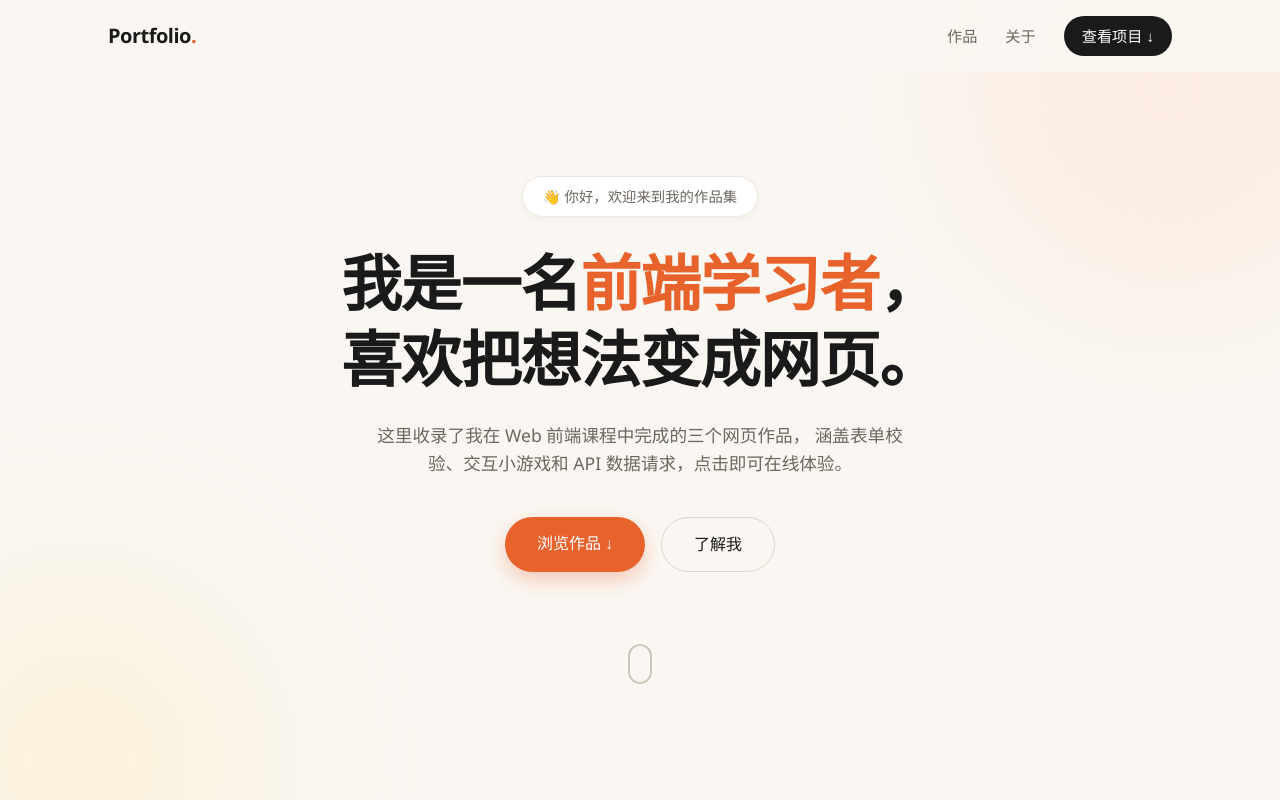
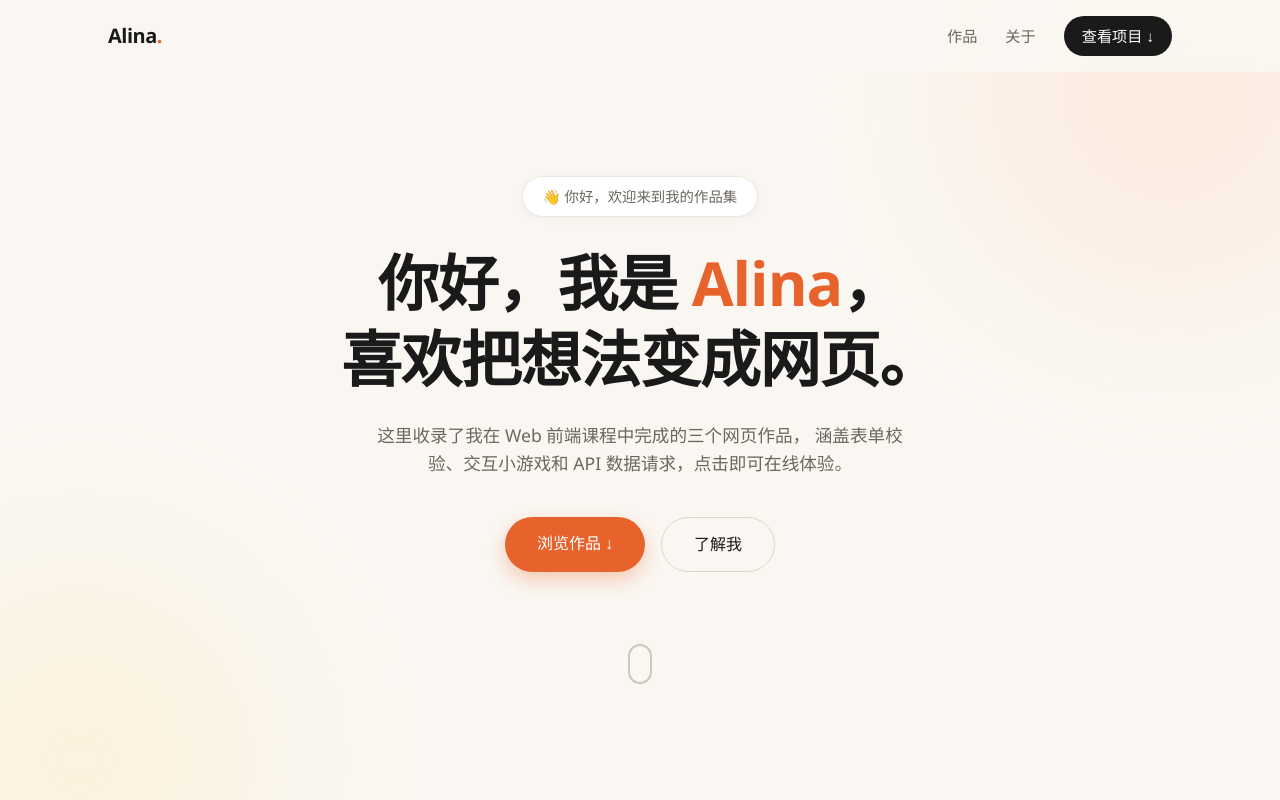
Before and after one commit to Alinaaa678/Alinaaa678.github.io, a plain HTML site: page index.html in a window 1280 px wide. Shown: the top 800 px of the page. Drawn offline with Linux system fonts and the light colour scheme.

Commit message:
Hero 与标题署名为 Alina

```diff
--- a/index.html
+++ b/index.html
@@ -3,7 +3,7 @@
 <head>
   <meta charset="UTF-8" />
   <meta name="viewport" content="width=device-width, initial-scale=1.0" />
-  <title>前端网页作品集</title>
+  <title>Alina 的前端网页作品集</title>
   <link rel="stylesheet" href="style.css" />
 </head>
 <body>
@@ -11,7 +11,7 @@
   <!-- ===== 顶部导航 ===== -->
   <nav class="nav" id="nav">
     <div class="nav-inner">
-      <a class="logo" href="#top">Portfolio<span>.</span></a>
+      <a class="logo" href="#top">Alina<span>.</span></a>
       <div class="nav-links">
         <a href="#works">作品</a>
         <a href="#about">关于</a>
@@ -24,8 +24,7 @@
   <header class="hero" id="top">
     <div class="hero-inner">
       <p class="hero-eyebrow">👋 你好，欢迎来到我的作品集</p>
-      <!-- 把“前端学习者”改成你的名字，例如 “tfzhang” -->
-      <h1>我是一名<span class="accent">前端学习者</span>，<br />喜欢把想法变成网页。</h1>
+      <h1>你好，我是 <span class="accent">Alina</span>，<br />喜欢把想法变成网页。</h1>
       <p class="hero-sub">
         这里收录了我在 Web 前端课程中完成的三个网页作品，
         涵盖表单校验、交互小游戏和 API 数据请求，点击即可在线体验。
```
